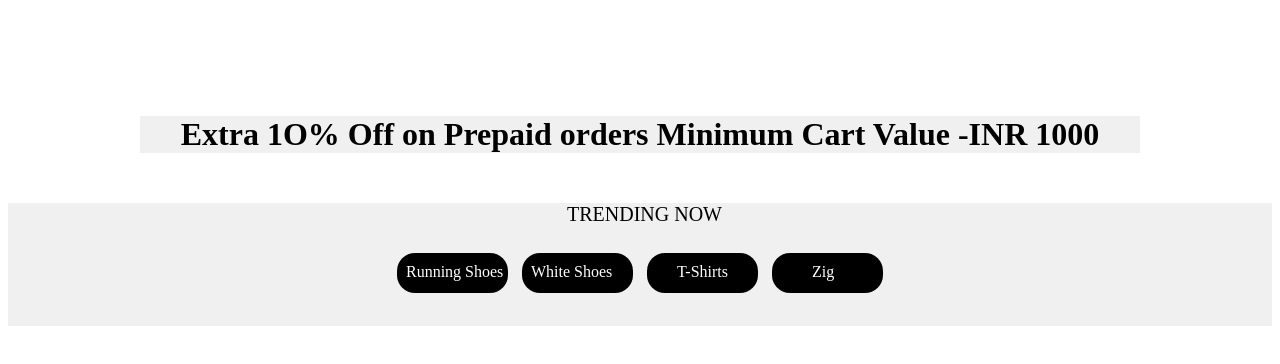
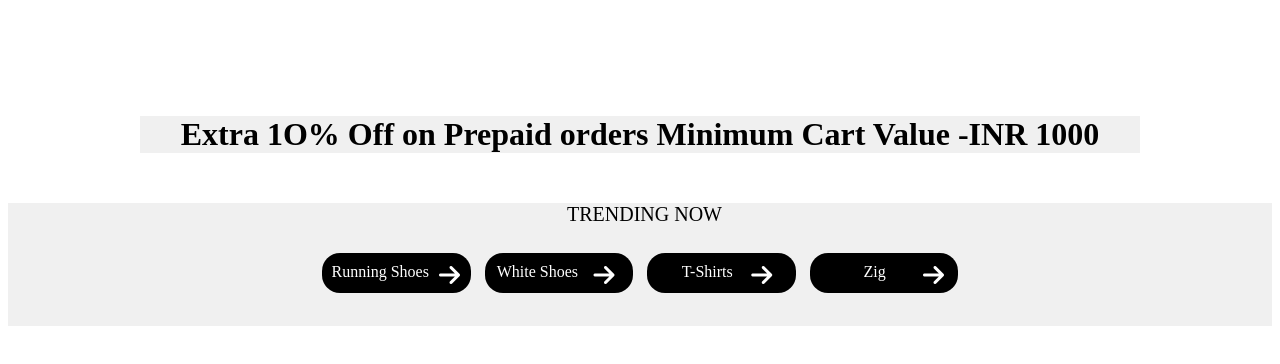
Before and after one commit to Priyankadubey190/reebok, a plain HTML site: page backgroundimages.html in a window 1280 px wide. Shown: the part 224-588 px from the top of the page. Drawn offline with Linux system fonts and the light colour scheme.

Commit message:
Update backgroundimages.html

```diff
--- a/backgroundimages.html
+++ b/backgroundimages.html
@@ -4,7 +4,9 @@
     <meta charset="UTF-8">
     <meta http-equiv="X-UA-Compatible" content="IE=edge">
     <meta name="viewport" content="width=device-width, initial-scale=1.0">
-    <title>Document</title>
+    <script src="https://kit.fontawesome.com/577c169d0f.js" crossorigin="anonymous"></script>
+     <title>Document</title>
+
 </head>
 <style>
     #box3_backgroundimage{
@@ -50,19 +52,20 @@
              }
               #hover{
                   height: 60px;
-                 width: 500px;
+                 width: 650px;
                  margin: auto;
                  display: flex;
                  margin-bottom: 20px;
               }
               #hover>div{
                   height: 40px;
-                  width: 200px;
+                  width: 350px;
                   border-radius: 18px;
                   margin: auto;
                   margin: 7px;
                   background-color: black;
                   display: flex;
+                  justify-content: space-around;
               }
               p{
                  text-align: center;
@@ -72,7 +75,8 @@
               }
               #hover>div:hover{
                   background-color: rgba(43, 41, 41, 0.637);
-                  text-decoration:dashed ;
+                  text-decoration:line;
+                   cursor: pointer;
               }
 </style>
 <body>
@@ -100,10 +104,10 @@
        <div id="pop"><P style="color: black;">TRENDING  NOW</P></div>
        <div id="push">
            <div id="hover">
-                  <div><p>Running Shoes</p></div>
-                  <div><p>White Shoes</p></div>
-                  <div><p style="margin-left: 30px;">T-Shirts</p></div>
-                  <div><p style="margin-left: 40px;">Zig</p></p></div>
+                  <div><p>Running Shoes <p><i style='font-size:24px' class='fas'>&#xf061;</i></p></p></div>
+                  <div><p>White Shoes <p><i style='font-size:24px' class='fas'>&#xf061;</i></p></p></div>
+                  <div><p style="margin-left: 30px;">T-Shirts <p><i style='font-size:24px' class='fas'>&#xf061;</i></p></p></div>
+                  <div><p style="margin-left: 40px;">Zig<p><i style='font-size:24px' class='fas'>&#xf061;</i></p> </div>
            </div>
        </div>
     </div>
```
